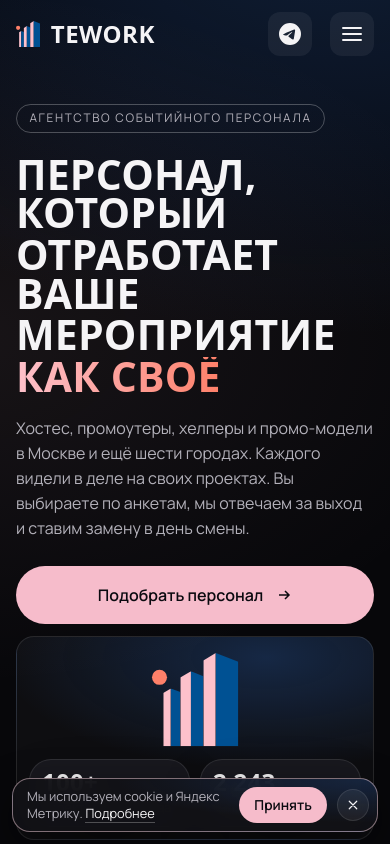
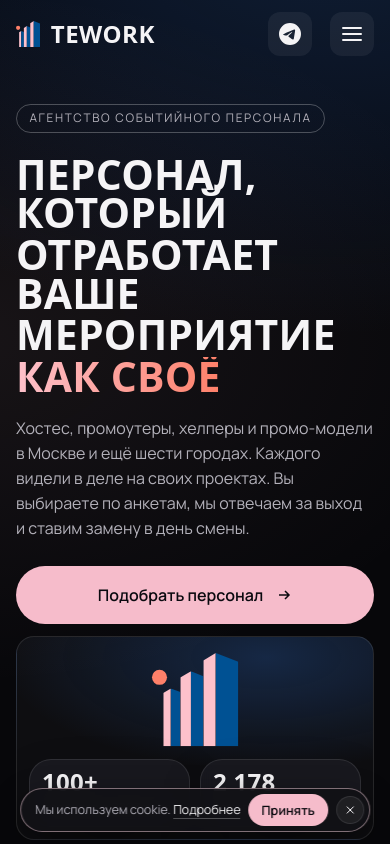
Before and after one commit to vladislavhimself/tework-web, a plain HTML site: page index.html in a window 390 px wide. Shown: the top 844 px of the page. Drawn offline with Linux system fonts and the light colour scheme; a web font is replaced by a local one.

Commit message:
publish 2026-11-10 18:08

```diff
--- a/index.html
+++ b/index.html
@@ -865,18 +865,18 @@ html[data-direction] .picker--modal{background:none;border:0;padding:0;display:g
 .zform__legal{margin-top:-.2rem}
 @media (min-width:561px) and (max-height:960px){.zform .fld__ta{min-height:0;height:5.2em}}
 
-/* ===== v28: плашка про cookie (сразу, низкая полоска внизу) ===== */
-.ck{position:fixed;left:16px;bottom:16px;z-index:50;max-width:min(560px,calc(100vw - 32px));display:flex;align-items:center;gap:14px;padding:10px 10px 10px 18px;border-radius:var(--radius);border:1px solid color-mix(in srgb,var(--accent) 30%,var(--line-strong));background:radial-gradient(120% 140% at 100% 0%,color-mix(in srgb,var(--accent-2) 22%,transparent),transparent 60%),color-mix(in srgb,var(--surface) 94%,transparent);-webkit-backdrop-filter:blur(14px);backdrop-filter:blur(14px);box-shadow:0 14px 40px rgba(0,0,0,.45);opacity:0;translate:0 14px;transition:opacity 300ms ease,translate 420ms var(--ease-drawer),bottom 300ms ease}
-.ck.is-on{opacity:1;translate:0 0}
-.ck__t{flex:1;min-width:0;margin:0;font-size:.84rem;line-height:1.4;color:var(--ink-soft);max-width:none}
+/* ===== v29: плашка про cookie (сразу, маленькая, по центру внизу) ===== */
+.ck{position:fixed;left:50%;bottom:16px;z-index:50;width:max-content;max-width:calc(100vw - 24px);display:flex;align-items:center;gap:10px;padding:6px 6px 6px 16px;border-radius:999px;border:1px solid color-mix(in srgb,var(--accent) 30%,var(--line-strong));background:color-mix(in srgb,var(--surface) 94%,transparent);-webkit-backdrop-filter:blur(14px);backdrop-filter:blur(14px);box-shadow:0 10px 30px rgba(0,0,0,.45);opacity:0;translate:-50% 12px;transition:opacity 300ms ease,translate 420ms var(--ease-drawer),bottom 300ms ease}
+.ck.is-on{opacity:1;translate:-50% 0}
+.ck__t{min-width:0;margin:0;font-size:.8rem;line-height:1.3;color:var(--ink-soft);max-width:none}
 .ck__t a{color:var(--ink);border-bottom:1px solid var(--line-strong);white-space:nowrap}
-.ck__ok{--h:38px;flex:none;font-size:.86rem;padding:0 1.25em}
-.ck__x{flex:none;width:32px;height:32px;border-radius:50%;border:1px solid var(--line);background:color-mix(in srgb,var(--ink) 6%,transparent);color:var(--ink);display:grid;place-items:center;cursor:pointer}
-.ck__x svg{width:12px;height:12px}
+.ck__ok{--h:32px;flex:none;font-size:.8rem;padding:0 1.1em}
+.ck__x{flex:none;width:28px;height:28px;border-radius:50%;border:1px solid var(--line);background:color-mix(in srgb,var(--ink) 6%,transparent);color:var(--ink);display:grid;place-items:center;cursor:pointer}
+.ck__x svg{width:10px;height:10px}
 body.modal-on .ck,.menu.on~.ck{display:none}
-@media (max-width:860px){.ck{left:12px;right:12px;max-width:none;gap:10px;padding:8px 8px 8px 14px;bottom:calc(12px + env(safe-area-inset-bottom))}
+@media (max-width:860px){.ck{gap:8px;padding:5px 5px 5px 14px;bottom:calc(12px + env(safe-area-inset-bottom))}
   .mbar.is-on~.ck{bottom:calc(76px + env(safe-area-inset-bottom) + 10px)}
-  .ck__t{font-size:.8rem;line-height:1.35}.ck__more{display:none}.ck__ok{--h:36px;padding:0 1.1em}}
+  .ck__t{font-size:.78rem}.ck__ok{padding:0 1em}}
 @media (prefers-reduced-motion:reduce){.ck{transition:none}}
 /*/SITE*/
 </style>
@@ -1101,11 +1101,11 @@ body.modal-on .ck,.menu.on~.ck{display:none}
         <div class="sec__head"><span class="chip">Роли и ставки</span><h2 class="h2">Роли и ставки <em class="hl">за час</em></h2><p class="lead">Семь городов: Москва, Санкт-Петербург, Сочи, Казань, Самара, Калининград, Тверь.</p></div>
         <div class="price">
           <p class="group__t">Гости и сервис</p>
-          <ul class="rows"><li class="row"><span class="row__name">Хостес</span><span class="price__v nums">от 1 000 ₽/час</span></li><li class="row"><span class="row__name">Официанты</span><span class="price__v price__v--ask">по запросу</span></li></ul>
+          <ul class="rows"><li class="row"><span class="row__name">Хостес</span><span class="price__v nums">от 1 000 ₽/час</span></li><li class="row"><span class="row__name">Официанты</span><span class="price__v nums">от 1 100 ₽/час</span></li></ul>
           <p class="group__t">Промо</p>
-          <ul class="rows"><li class="row"><span class="row__name">Промо-персонал</span><span class="price__v nums">от 900 ₽/час</span></li><li class="row"><span class="row__name">Промо-модели</span><span class="price__v price__v--ask">по запросу</span></li><li class="row"><span class="row__name">Хелперы</span><span class="price__v nums">от 800 ₽/час</span></li></ul>
+          <ul class="rows"><li class="row"><span class="row__name">Промо-персонал</span><span class="price__v nums">от 900 ₽/час</span></li><li class="row"><span class="row__name">Промо-модели</span><span class="price__v nums">от 1 500 ₽/час</span></li><li class="row"><span class="row__name">Хелперы</span><span class="price__v nums">от 800 ₽/час</span></li></ul>
           <p class="group__t">Программа</p>
-          <ul class="rows"><li class="row"><span class="row__name">Ведущий</span><span class="price__v price__v--ask">по запросу</span></li><li class="row"><span class="row__name">Диджей</span><span class="price__v price__v--ask">по запросу</span></li><li class="row"><span class="row__name">Аниматоры</span><span class="price__v price__v--ask">по запросу</span></li></ul>
+          <ul class="rows"><li class="row"><span class="row__name">Ведущий</span><span class="price__v nums">от 2 500 ₽/час</span></li><li class="row"><span class="row__name">Диджей</span><span class="price__v nums">от 2 500 ₽/час</span></li><li class="row"><span class="row__name">Аниматоры</span><span class="price__v nums">от 2 000 ₽/час</span></li></ul>
           <p class="group__t">Площадка</p>
           <ul class="rows"><li class="row"><span class="row__name">Координатор</span><span class="price__v nums">от 1 000 ₽/час</span></li><li class="row"><span class="row__name">Супервайзер</span><span class="price__v price__v--ask">по запросу</span></li></ul>
         </div>
@@ -1394,7 +1394,7 @@ var FORM_URL = 'https://functions.yandexcloud.net/d4ec2fcqd284ucferl8n';
     if (get('localStorage', KEY)) return;
     var el = document.createElement('div');
     el.className = 'ck'; el.setAttribute('role', 'region'); el.setAttribute('aria-label', 'Файлы cookie');
-    el.innerHTML = '<p class="ck__t">Мы используем cookie и Яндекс Метрику<span class="ck__more">, чтобы делать сайт удобнее</span>. <a href="privacy.html#cookie">Подробнее</a></p>' +
+    el.innerHTML = '<p class="ck__t">Мы используем cookie. <a href="privacy.html#cookie">Подробнее</a></p>' +
       '<button class="btn btn--primary ck__ok" type="button">Принять</button>' +
       '<button class="ck__x" type="button" aria-label="Закрыть"><svg viewBox="0 0 16 16" fill="none" stroke="currentColor" stroke-width="1.6" stroke-linecap="round" aria-hidden="true"><path d="M3 3l10 10M13 3L3 13"/></svg></button>';
     document.body.appendChild(el);
--- a/members.json
+++ b/members.json
@@ -1 +1 @@
-{"members": 2243, "updated": "2026-11-10T13:19:03Z"}
+{"members": 2178, "updated": "2026-10-21T00:00:00Z"}
```
Also changed, not shown: privacy.html (+10 -10 lines), soglasie.html (+10 -10 lines).
